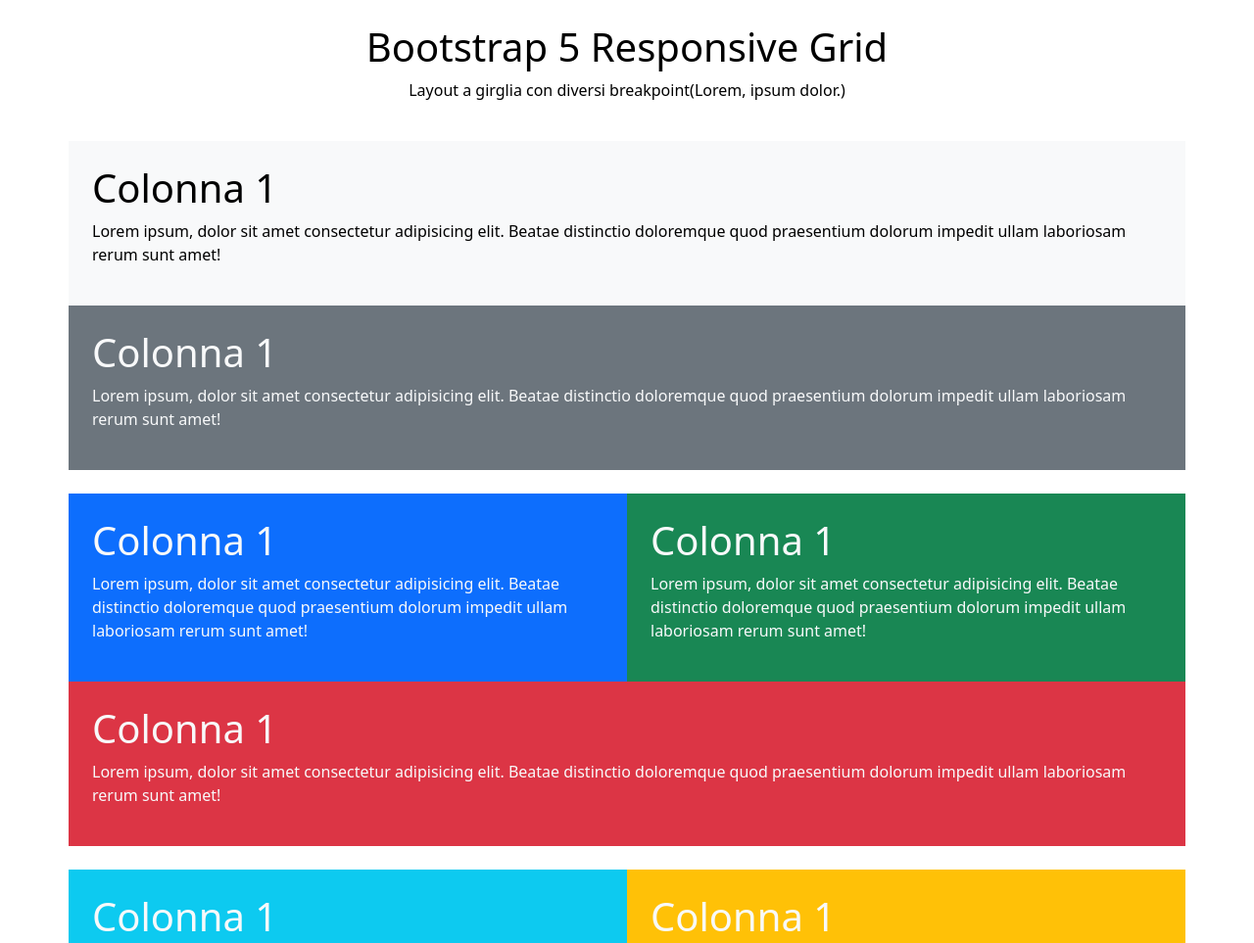
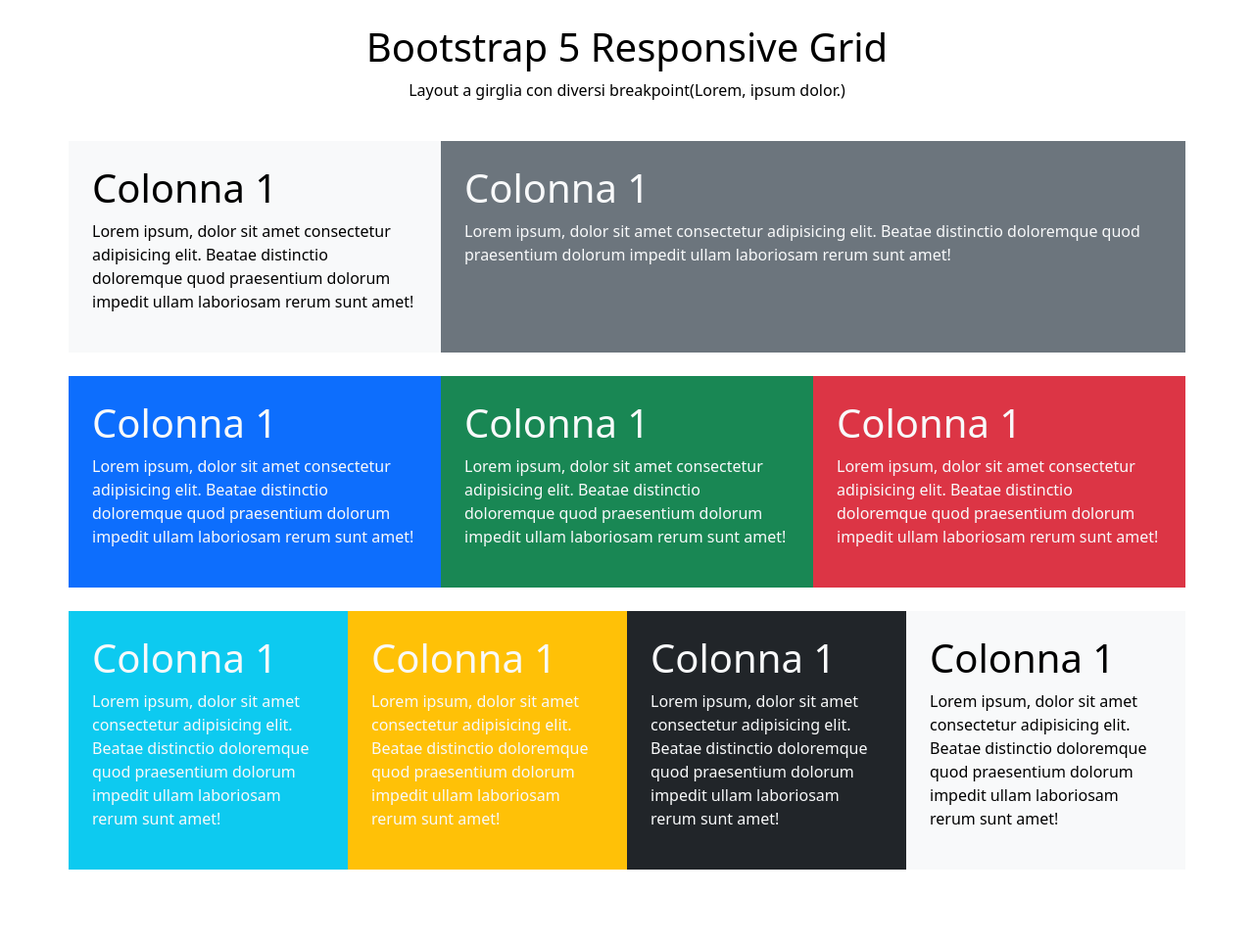
Before and after one commit to RaffaelePellegrino/htmlcss-bootstrap-layout, a plain HTML site: page index.html in a window 1280 px wide. Shown: the top 963 px of the page at 98% size. After the commit the page ends 912 px from the top, so only its background shows below. Drawn offline with nearby package versions, Linux system fonts and the light colour scheme.

Commit message:
responsive all devices

```diff
--- a/index.html
+++ b/index.html
@@ -19,45 +19,45 @@
             </div>
         </div>
         <div class="row my-4">
-            <div class="col-sm-12  bg-light p-4 text-black">
+            <div class="col-sm-12 col-lg-6 col-xl-4  bg-light p-4 text-black">
                 <h1>Colonna 1</h1>
                 <p>Lorem ipsum, dolor sit amet consectetur adipisicing elit. Beatae distinctio doloremque quod praesentium dolorum impedit ullam laboriosam rerum sunt amet!</p>
             </div>
-            <div class="col-sm-12  bg-secondary p-4">
+            <div class="col-sm-12 col-lg-6 col-xl-8 bg-secondary p-4">
                 <h1>Colonna 1</h1>
                 <p>Lorem ipsum, dolor sit amet consectetur adipisicing elit. Beatae distinctio doloremque quod praesentium dolorum impedit ullam laboriosam rerum sunt amet!</p>
             </div>
         </div>
 
         <div class="row my-4 text-light">
-            <div class="col-sm-6  bg-primary p-4">
+            <div class="col-sm-6 col-lg-4  bg-primary p-4">
                 <h1>Colonna 1</h1>
                 <p>Lorem ipsum, dolor sit amet consectetur adipisicing elit. Beatae distinctio doloremque quod praesentium dolorum impedit ullam laboriosam rerum sunt amet!</p>
             </div>
-            <div class="col-sm-6  bg-success p-4">
+            <div class="col-sm-6 col-lg-4 bg-success p-4">
                 <h1>Colonna 1</h1>
                 <p>Lorem ipsum, dolor sit amet consectetur adipisicing elit. Beatae distinctio doloremque quod praesentium dolorum impedit ullam laboriosam rerum sunt amet!</p>
             </div>
-            <div class="col-sm-12  bg-danger p-4">
+            <div class="col-sm-12 col-lg-4 bg-danger p-4">
                 <h1>Colonna 1</h1>
                 <p>Lorem ipsum, dolor sit amet consectetur adipisicing elit. Beatae distinctio doloremque quod praesentium dolorum impedit ullam laboriosam rerum sunt amet!</p>
             </div>
         </div>
 
         <div class="row my-4 text-light">
-            <div class="col-sm-6 bg-info p-4">
+            <div class="col-sm-6 col-lg-3 bg-info p-4">
                 <h1>Colonna 1</h1>
                 <p>Lorem ipsum, dolor sit amet consectetur adipisicing elit. Beatae distinctio doloremque quod praesentium dolorum impedit ullam laboriosam rerum sunt amet!</p>
             </div>
-            <div class="col-sm-6 bg-warning p-4">
+            <div class="col-sm-6 col-lg-3  bg-warning p-4">
                 <h1>Colonna 1</h1>
                 <p>Lorem ipsum, dolor sit amet consectetur adipisicing elit. Beatae distinctio doloremque quod praesentium dolorum impedit ullam laboriosam rerum sunt amet!</p>
             </div>
-            <div class="col-sm-6  bg-dark p-4">
+            <div class="col-sm-6 col-lg-3  bg-dark p-4">
                 <h1>Colonna 1</h1>
                 <p>Lorem ipsum, dolor sit amet consectetur adipisicing elit. Beatae distinctio doloremque quod praesentium dolorum impedit ullam laboriosam rerum sunt amet!</p>
             </div>
-            <div class="col-sm-6  bg-light p-4 text-black">
+            <div class="col-sm-6 col-lg-3  bg-light p-4 text-black">
                 <h1>Colonna 1</h1>
                 <p>Lorem ipsum, dolor sit amet consectetur adipisicing elit. Beatae distinctio doloremque quod praesentium dolorum impedit ullam laboriosam rerum sunt amet!</p>
             </div>
```
